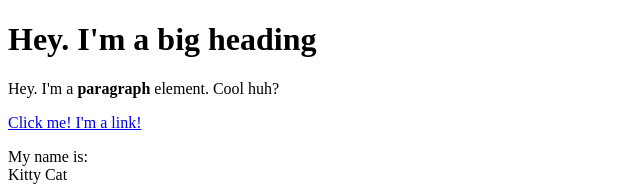
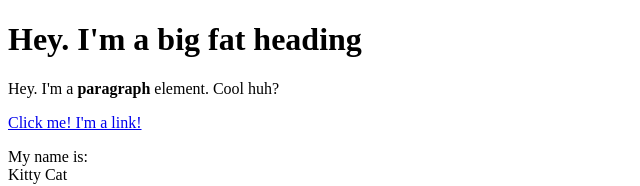
Before and after one commit to davidcoleman93/cartoon-hero, a plain HTML site: page test.html in a window 1280 px wide. Shown: the top 186 px of the page, without its empty margins (0-640 px from the left). Drawn offline with Linux system fonts and the light colour scheme.

Commit message:
Added "fat" to the heading

```diff
--- a/test.html
+++ b/test.html
@@ -4,7 +4,7 @@
     <title>Test page</title>
 </head>
 <body>
-    <h1>Hey. I'm a big heading</h1>
+    <h1>Hey. I'm a big fat heading</h1>
     <p>Hey. I'm a <b>paragraph</b> element. Cool huh?</p>
     <a href="https://google.com" target="_blank" title="Let's go to Google">Click me! I'm a link!</a>
     <p>My name is:<br>
```
